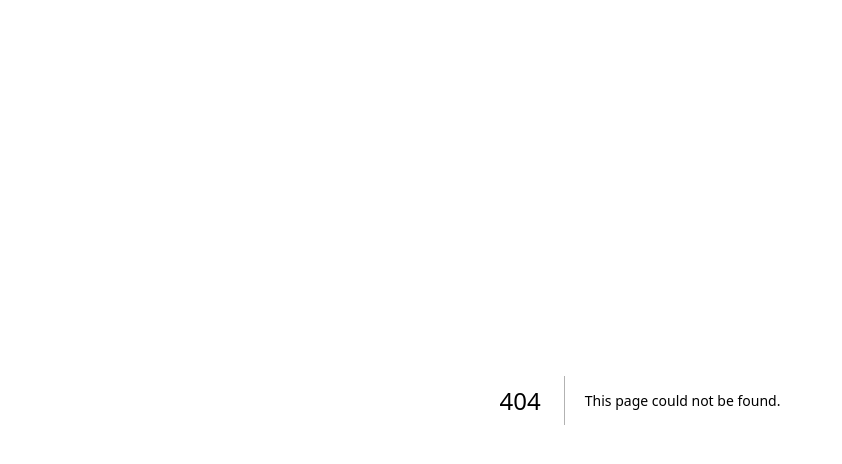
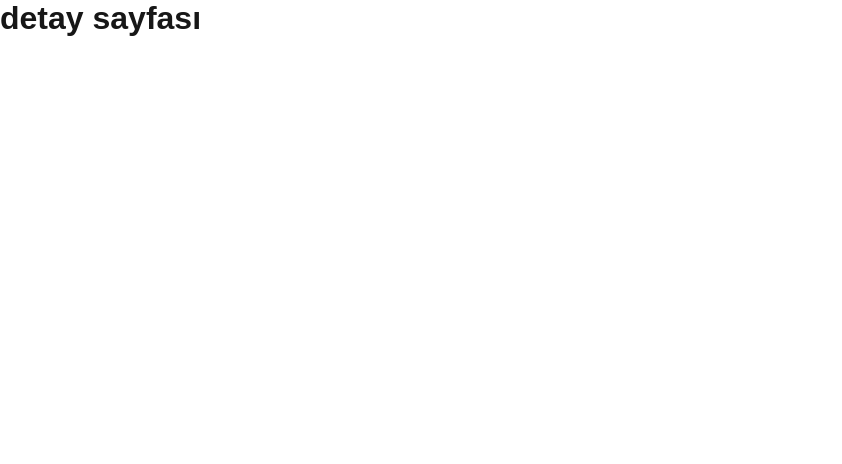
Before and after one commit to ecesemabekdemir/productFeedback, a Next.js app: page /1 in a window 1280 px wide. Before the commit this address had no page. Shown: the top 464 px of the page, without its empty margins (0-842 px from the left). Built offline with nearby package versions, Linux system fonts and the light colour scheme.

Commit message:
main page ve detail page olusturuldu.

```diff
--- /dev/null
+++ b/app/(main)/[id]/page.jsx
@@ -0,0 +1,10 @@
+export default function pageDetail({ params }) {
+  const { id } = params;
+  return (
+    <>
+      <div className="detailPage">
+        <h1>detay sayfası</h1>
+      </div>
+    </>
+  );
+}
```
Also changed, not shown: app/(main)/page.jsx (added, +9 -0 lines).
